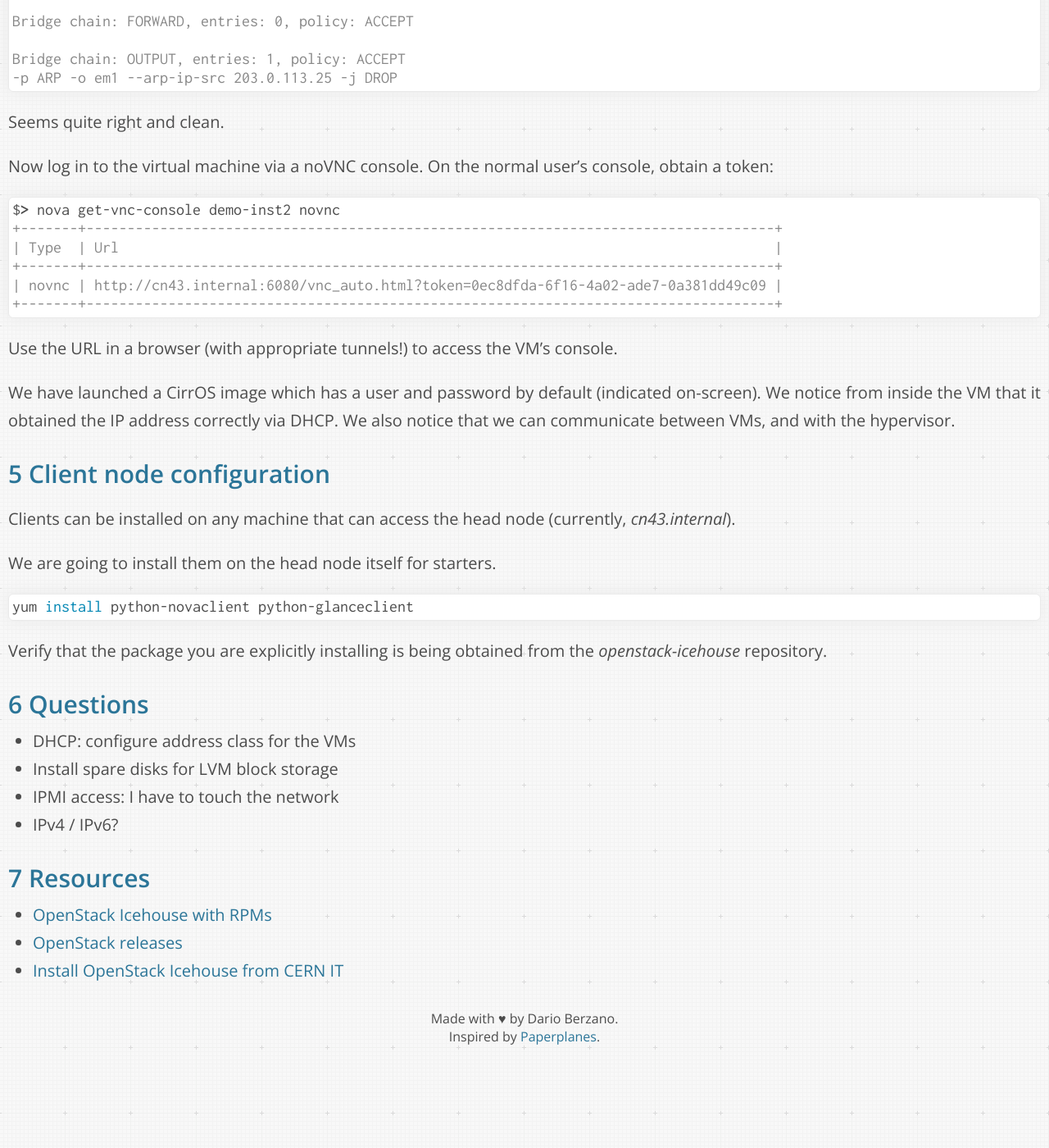
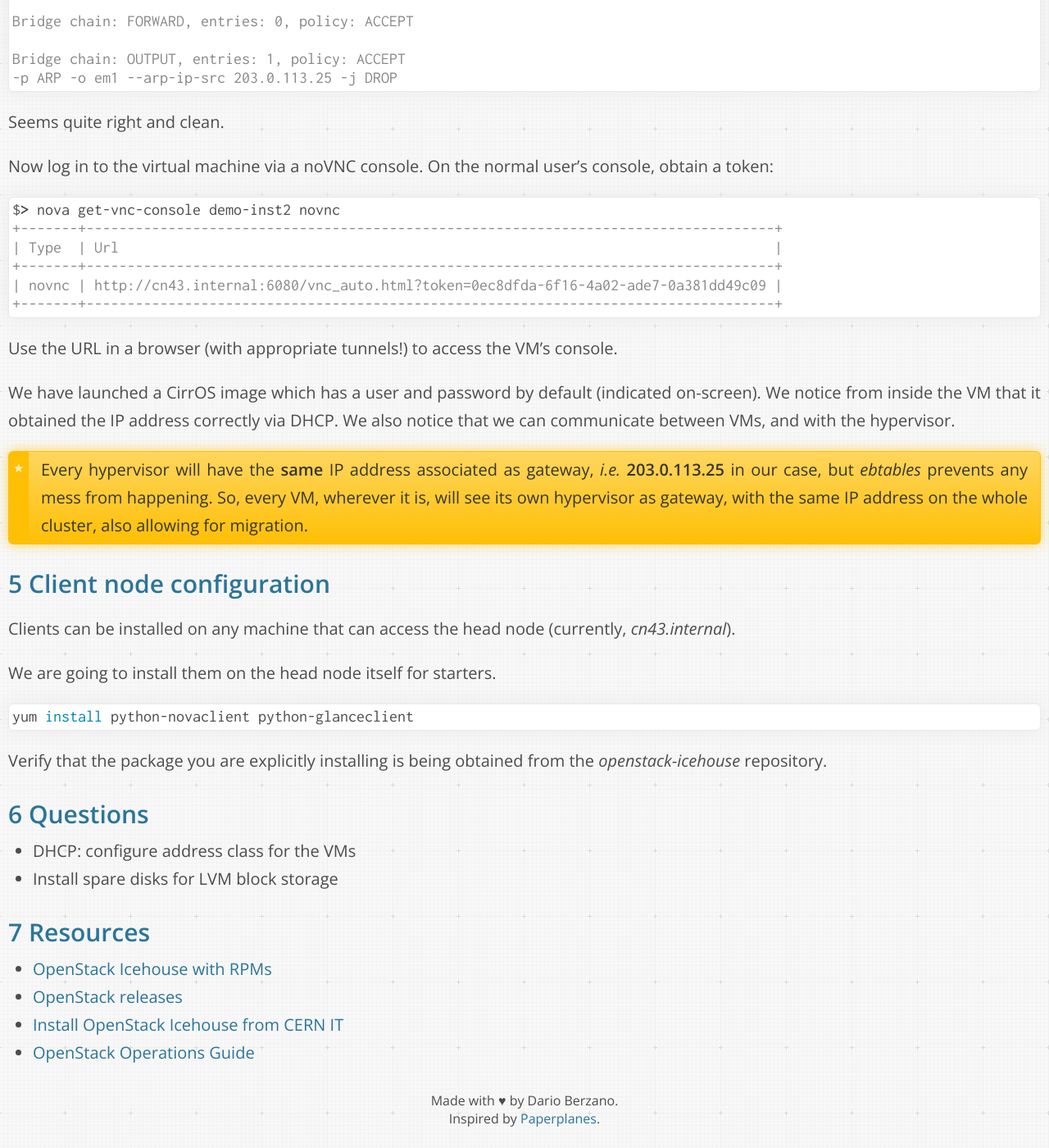
Before and after one commit to dberzano/dberzano.github.io, a Jekyll site: the page built from alice/hltcloud/index.md, in a window 1280 px wide and 1400 px high, scrolled down 21843 px. Shown: the whole window at 82% size. Built offline with Jekyll 4.4.1, drawn with Linux system fonts in a browser that asks for light colours; Markdown is read by kramdown in place of the engine named in the settings; before the commit the page ends 23143 px from its top, so only the background shows below that; some of the changed text lies outside the part shown.

Commit message:
HLTCloud: testing networking (legacy)

```diff
--- a/alice/hltcloud/index.md
+++ b/alice/hltcloud/index.md
@@ -1071,6 +1071,11 @@
 obtained the IP address correctly via DHCP. We also notice that we can
 communicate between VMs, and with the hypervisor.
 
+> Every hypervisor will have the **same** IP address associated as
+> gateway, *i.e.* **203.0.113.25** in our case, but *ebtables*
+> prevents any mess from happening. So, every VM, wherever it is, will
+> see its own hypervisor as gateway, with the same IP address on the
+> whole cluster, also allowing for migration.
 
 
 Client node configuration
@@ -1094,8 +1099,6 @@
 
 * DHCP: configure address class for the VMs
 * Install spare disks for LVM block storage
-* IPMI access: I have to touch the network
-* IPv4 / IPv6?
 
 
 Resources
@@ -1104,3 +1107,4 @@
 * [OpenStack Icehouse with RPMs](http://docs.openstack.org/icehouse/install-guide/install/yum/content/)
 * [OpenStack releases](https://wiki.openstack.org/wiki/Releases)
 * [Install OpenStack Icehouse from CERN IT](http://information-technology.web.cern.ch/book/cern-cloud-infrastructure-user-guide/advanced-topics/installing-openstack#icehouse)
+* [OpenStack Operations Guide](http://docs.openstack.org/ops/)
```
Also changed, not shown: other parts of alice/hltcloud/index.md (+4 -4 lines).
